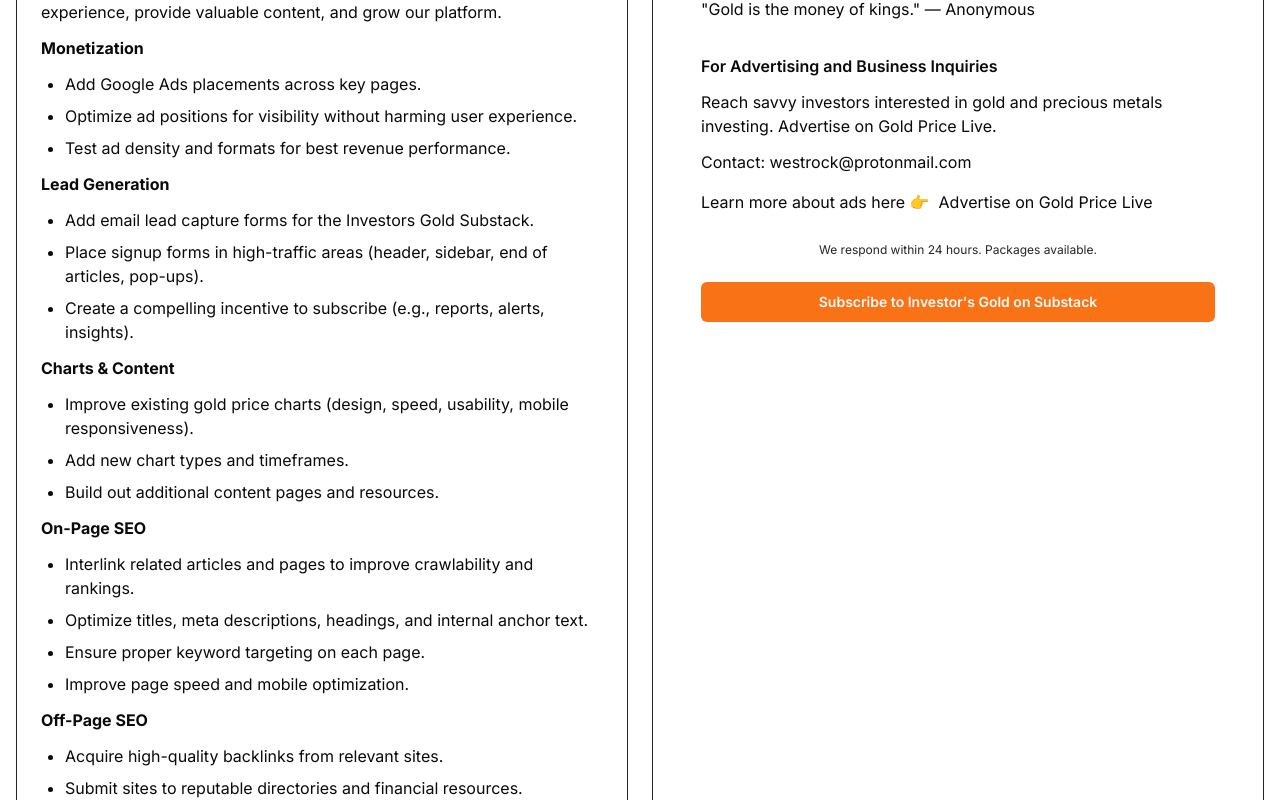
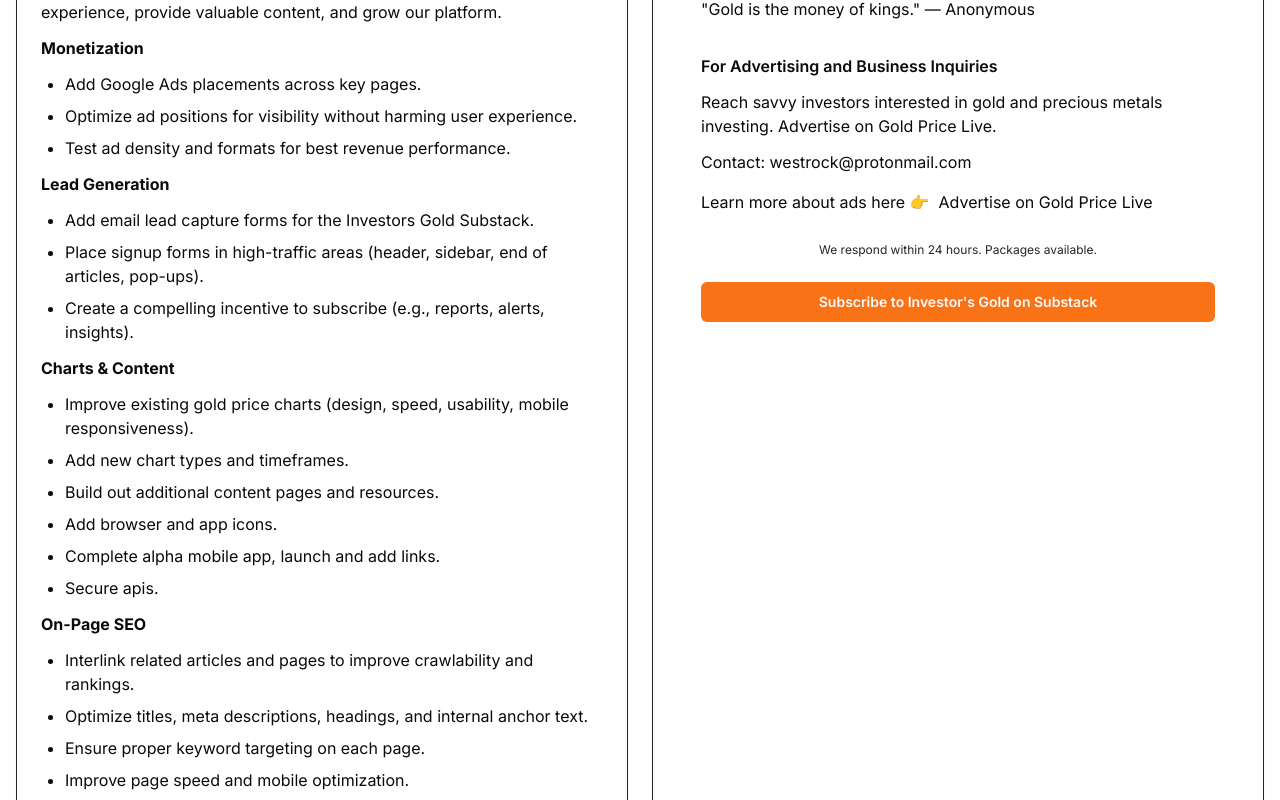
Before and after one commit to krashautomation/gpl-web, a Next.js app: page /roadmap in a window 1280 px wide. Shown: the part 354-1154 px from the top of the page. Built offline with nearby package versions, Linux system fonts and the light colour scheme; no server answers.

Commit message:
update roadmap with app icons

```diff
--- a/app/roadmap/page.tsx
+++ b/app/roadmap/page.tsx
@@ -78,6 +78,9 @@ export default function Roadmap() {
               </li>
               <li className="text-base">Add new chart types and timeframes.</li>
               <li className="text-base">Build out additional content pages and resources.</li>
+              <li className="text-base">Add browser and app icons.</li>
+               <li className="text-base">Complete alpha mobile app, launch and add links.</li>
+               <li className="text-base">Secure apis.</li>
             </ul>
 
             <p className="text-base mb-3">
```
